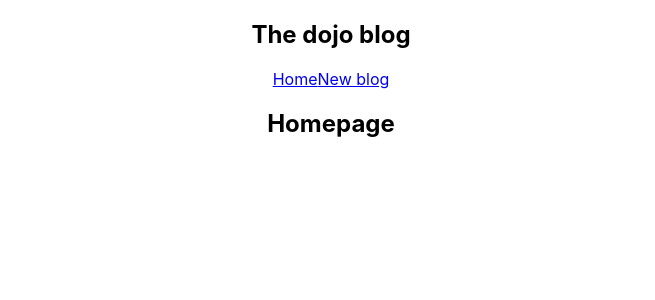
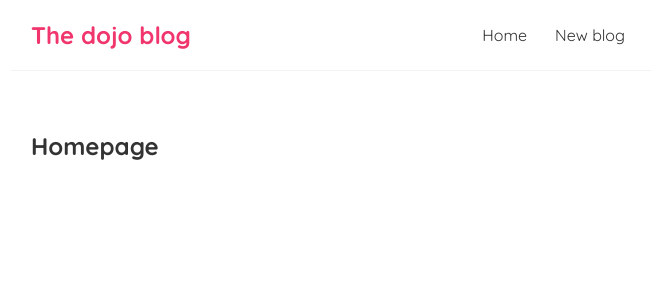
Before and after one commit to Maksongo/React-learning, a React (Create React App) app in the folder dojo-blog/: page / in a window 1280 px wide. Shown: the top 300 px of the page, without its empty margins (309-964 px from the left). Built offline with nearby package versions, Linux system fonts and the light colour scheme.

Commit message:
deleted basic styles + some MD marks

```diff
--- a/dojo-blog/src/App.css
+++ /dev/null
@@ -1,38 +0,0 @@
-.App {
-  text-align: center;
-}
-
-.App-logo {
-  height: 40vmin;
-  pointer-events: none;
-}
-
-@media (prefers-reduced-motion: no-preference) {
-  .App-logo {
-    animation: App-logo-spin infinite 20s linear;
-  }
-}
-
-.App-header {
-  background-color: #282c34;
-  min-height: 100vh;
-  display: flex;
-  flex-direction: column;
-  align-items: center;
-  justify-content: center;
-  font-size: calc(10px + 2vmin);
-  color: white;
-}
-
-.App-link {
-  color: #61dafb;
-}
-
-@keyframes App-logo-spin {
-  from {
-    transform: rotate(0deg);
-  }
-  to {
-    transform: rotate(360deg);
-  }
-}
--- a/dojo-blog/src/App.js
+++ b/dojo-blog/src/App.js
@@ -1,4 +1,3 @@
-import "./App.css";
 import Navbar from "./Navbar";
 import Home from "./Home";
 
--- a/dojo-blog/src/index.css
+++ b/dojo-blog/src/index.css
@@ -1,13 +1,35 @@
-body {
+@import url('https://fonts.googleapis.com/css2?family=Quicksand:wght@300;400;500;600;700&display=swap');
+
+/* base styles */
+* {
   margin: 0;
-  font-family: -apple-system, BlinkMacSystemFont, 'Segoe UI', 'Roboto', 'Oxygen',
-    'Ubuntu', 'Cantarell', 'Fira Sans', 'Droid Sans', 'Helvetica Neue',
-    sans-serif;
-  -webkit-font-smoothing: antialiased;
-  -moz-osx-font-smoothing: grayscale;
+  font-family: "Quicksand";
+  color: #333;
 }
-
-code {
-  font-family: source-code-pro, Menlo, Monaco, Consolas, 'Courier New',
-    monospace;
+.navbar {
+  padding: 20px;
+  display: flex;
+  align-items: center;
+  max-width: 600px;
+  margin: 0 auto;
+  border-bottom: 1px solid #f2f2f2;
 }
+.navbar h1 {
+  color: #f1356d;
+}
+.navbar .links {
+  margin-left: auto;
+}
+.navbar a {
+  margin-left: 16px;
+  text-decoration: none;
+  padding: 6px;
+}
+.navbar a:hover {
+  color: #f1356d;
+}
+.content {
+  max-width: 600px;
+  margin: 40px auto;
+  padding: 20px;
+}
```
Also changed, not shown: 1 other file (tests, documents, lock files or other folders).
